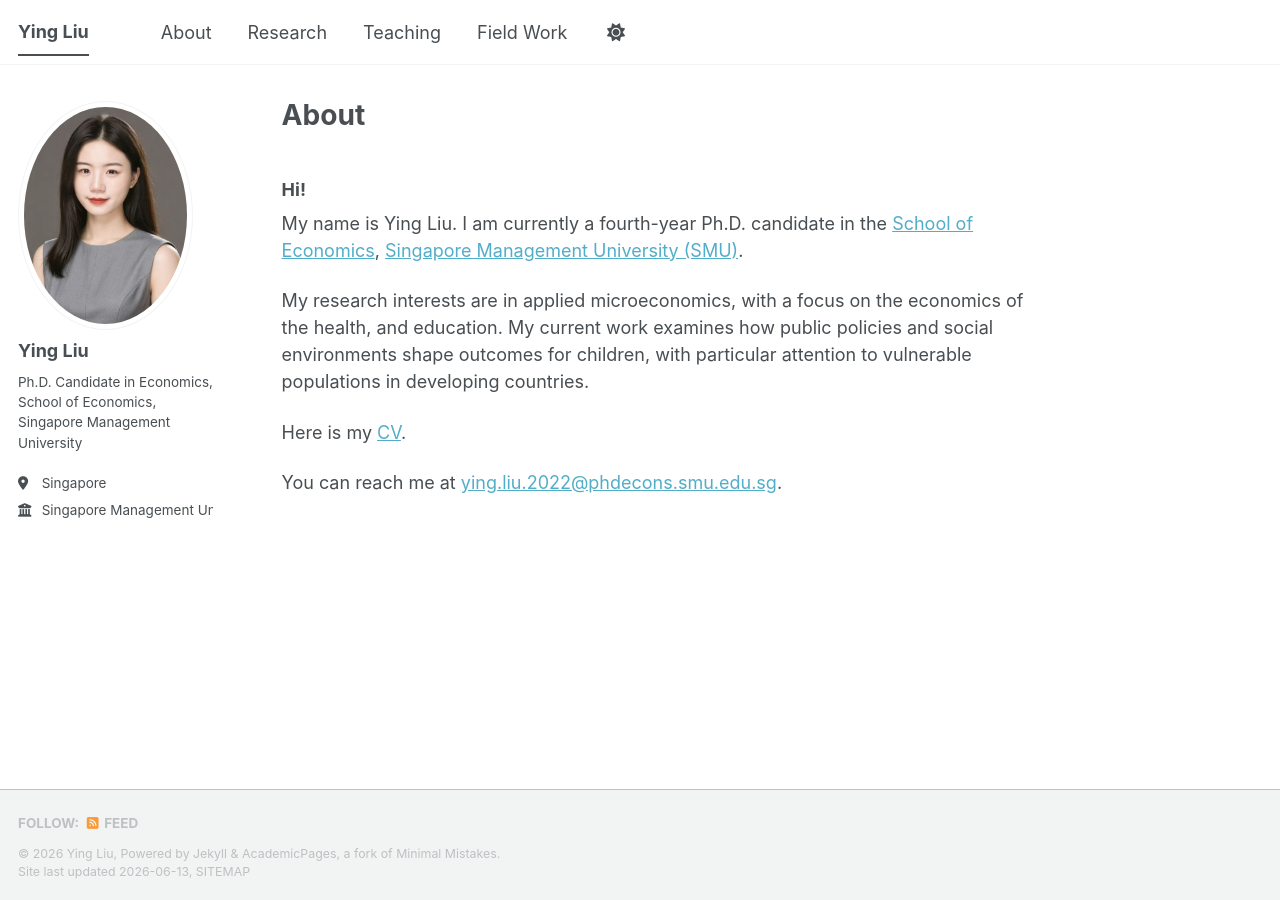
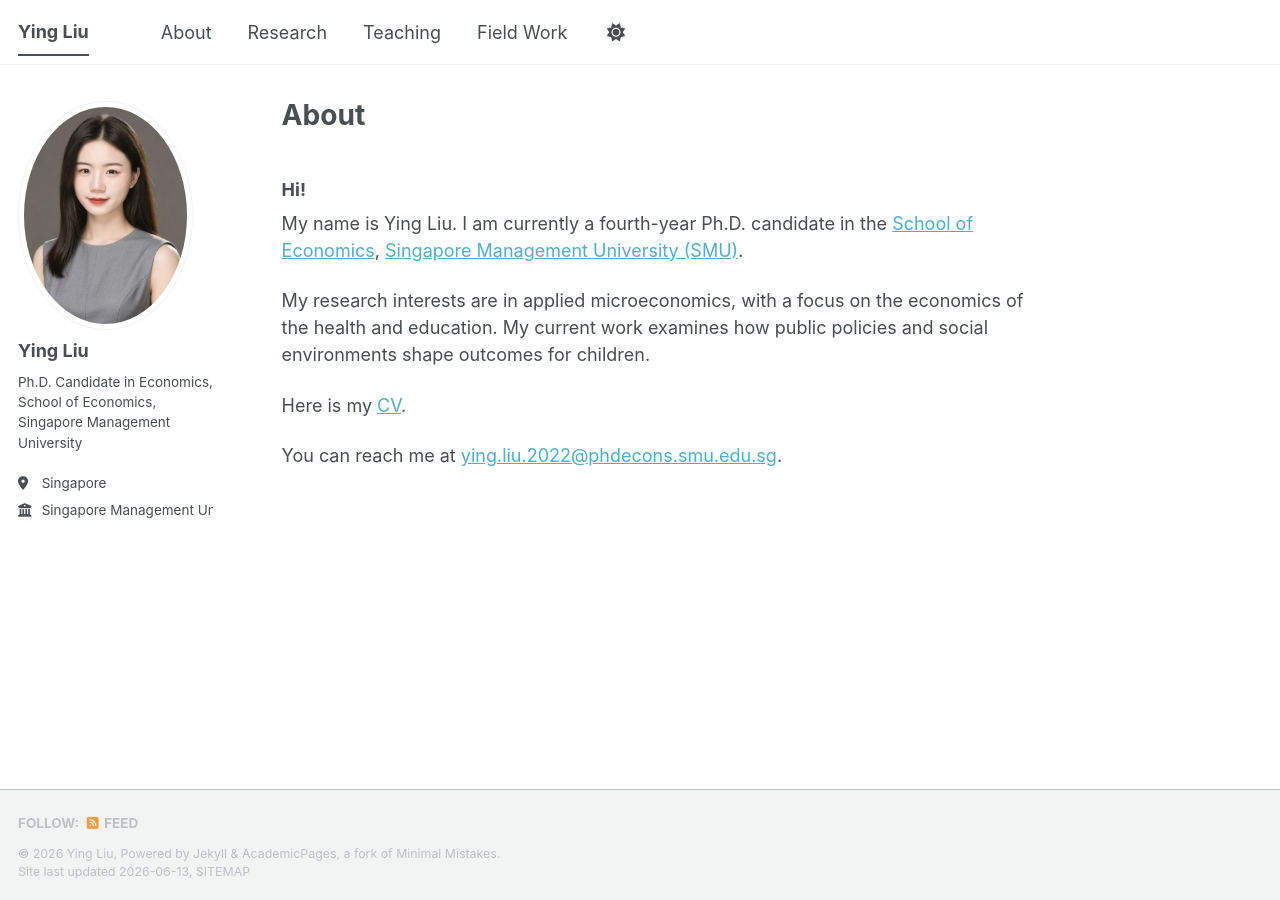
Before and after one commit to YingLIU2022/YingLIU2022.github.io, a Jekyll site: the page built from _pages/about.md, in a window 1280 px wide. Built offline with Jekyll 4.4.1, drawn with Linux system fonts in a browser that asks for light colours; a script bundle is joined from its source files by our own code; library files that are not in the unit come from our copies.

Commit message:
Update about.md

```diff
--- a/_pages/about.md
+++ b/_pages/about.md
@@ -11,7 +11,7 @@ redirect_from:
 
 My name is Ying Liu. I am currently a fourth-year Ph.D. candidate in the [School of Economics](https://economics.smu.edu.sg/), [Singapore Management University (SMU)](https://www.smu.edu.sg/).
 
-My research interests are in applied microeconomics, with a focus on the economics of the health, and education. My current work examines how public policies and social environments shape outcomes for children, with particular attention to vulnerable populations in developing countries.
+My research interests are in applied microeconomics, with a focus on the economics of the health and education. My current work examines how public policies and social environments shape outcomes for children.
 
 Here is my [CV](/files/cv.pdf).
 
```
